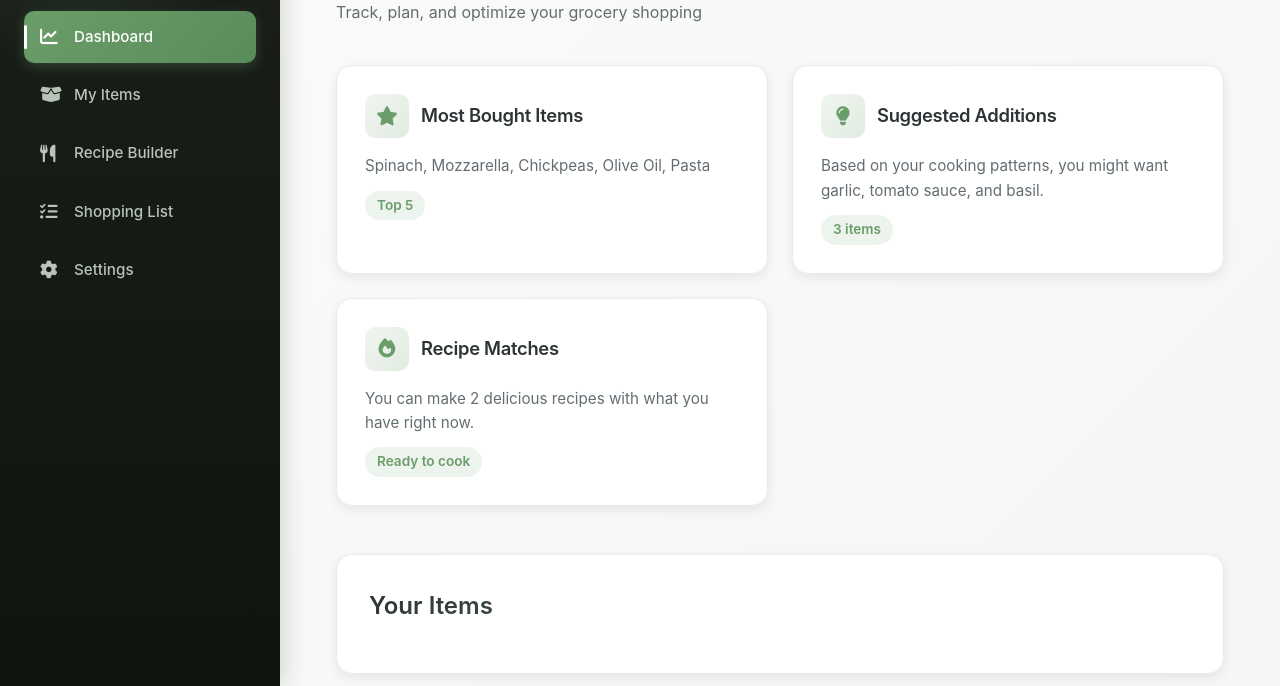
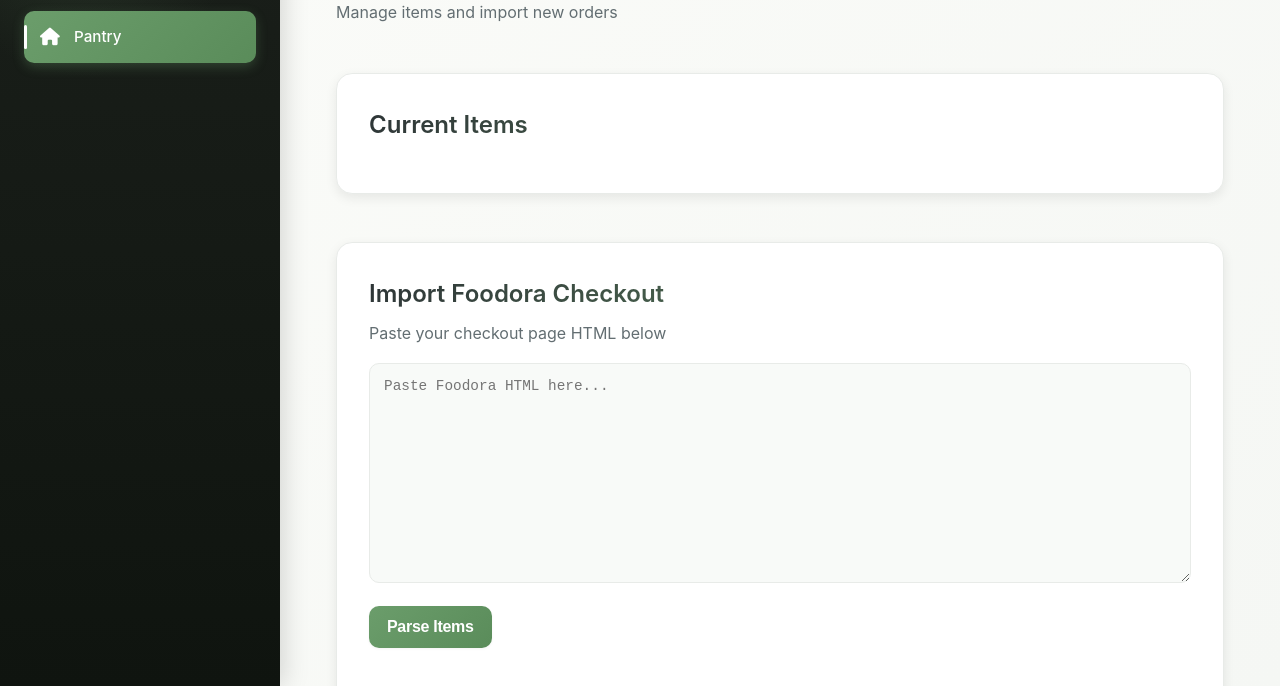
Before and after one commit to Christian-Gennari/shopping-list-assistant, a website built with Vite: page index.html in a window 1280 px wide. Shown: the part 114-800 px from the top of the page. Built offline with nearby package versions, Linux system fonts and the light colour scheme.

Commit message:
strip down UI

```diff
--- a/index.html
+++ b/index.html
@@ -1,4 +1,3 @@
-<!-- FILE: index.html -->
 <!DOCTYPE html>
 <html lang="en">
 
@@ -7,10 +6,7 @@
   <meta name="viewport" content="width=device-width, initial-scale=1.0">
   <title>GrocerAI – Your Shopping Companion</title>
 
-  <!-- Styles -->
   <link rel="stylesheet" href="src/style.css">
-
-  <!-- Icons -->
   <link rel="stylesheet" href="https://cdnjs.cloudflare.com/ajax/libs/font-awesome/6.5.0/css/all.min.css">
 </head>
 
@@ -23,24 +19,8 @@
 
       <nav>
         <a href="#" class="active">
-          <i class="fas fa-chart-line"></i>
-          <span>Dashboard</span>
-        </a>
-        <a href="#">
-          <i class="fas fa-box-open"></i>
-          <span>My Items</span>
-        </a>
-        <a href="#">
-          <i class="fas fa-utensils"></i>
-          <span>Recipe Builder</span>
-        </a>
-        <a href="#">
-          <i class="fas fa-list-check"></i>
-          <span>Shopping List</span>
-        </a>
-        <a href="#">
-          <i class="fas fa-cog"></i>
-          <span>Settings</span>
+          <i class="fas fa-home"></i>
+          <span>Pantry</span>
         </a>
       </nav>
     </aside>
@@ -48,45 +28,14 @@
     <!-- Main Content -->
     <main class="content">
 
-      <!-- Header -->
       <div class="content-header">
-        <h1>Your Pantry Overview</h1>
-        <p class="subtitle">Track, plan, and optimize your grocery shopping</p>
-      </div>
-
-      <!-- Dashboard Cards -->
-      <div class="cards">
-        <div class="card">
-          <div class="card-header">
-            <div class="card-icon"><i class="fas fa-star"></i></div>
-            <h3>Most Bought Items</h3>
-          </div>
-          <p>Spinach, Mozzarella, Chickpeas, Olive Oil, Pasta</p>
-          <span class="card-badge">Top 5</span>
-        </div>
-
-        <div class="card">
-          <div class="card-header">
-            <div class="card-icon"><i class="fas fa-lightbulb"></i></div>
-            <h3>Suggested Additions</h3>
-          </div>
-          <p>Based on your cooking patterns, you might want garlic, tomato sauce, and basil.</p>
-          <span class="card-badge">3 items</span>
-        </div>
-
-        <div class="card">
-          <div class="card-header">
-            <div class="card-icon"><i class="fas fa-fire"></i></div>
-            <h3>Recipe Matches</h3>
-          </div>
-          <p>You can make 2 delicious recipes with what you have right now.</p>
-          <span class="card-badge">Ready to cook</span>
-        </div>
+        <h1>Your Pantry</h1>
+        <p class="subtitle">Manage items and import new orders</p>
       </div>
 
       <!-- Pantry List -->
       <section class="pantry-section">
-        <h2>Your Items</h2>
+        <h2>Current Items</h2>
         <div id="pantry-items" class="pantry-list"></div>
       </section>
 
@@ -99,10 +48,8 @@
 
         <button id="parseButton" class="parse-btn">Parse Items</button>
 
-        <!-- Recent parsed results -->
         <div id="parsed-results" class="results"></div>
 
-        <!-- Export / Import Buttons -->
         <div class="import-export-container">
           <button id="exportBtn" class="parse-btn">Export Pantry</button>
           <input type="file" id="importFile" accept=".json">
@@ -112,7 +59,6 @@
     </main>
   </div>
 
-  <!-- Main app script -->
   <script type="module" src="/src/main.ts"></script>
 </body>
 
--- a/src/style.css
+++ b/src/style.css
@@ -149,90 +149,6 @@
 .subtitle {
   color: var(--text-light);
   font-size: 1rem;
-}
-
-/* DASHBOARD CARDS */
-.cards {
-  display: grid;
-  grid-template-columns: repeat(auto-fill, minmax(300px, 1fr));
-  gap: 24px;
-}
-
-.card {
-  background: var(--card-bg);
-  padding: 28px;
-  border-radius: var(--radius);
-  box-shadow: var(--shadow-md);
-  border: 1px solid var(--border);
-  transition: all 0.3s cubic-bezier(0.4, 0, 0.2, 1);
-  position: relative;
-  overflow: hidden;
-}
-
-.card::before {
-  content: '';
-  position: absolute;
-  top: 0;
-  left: 0;
-  right: 0;
-  height: 4px;
-  background: linear-gradient(90deg, var(--accent), var(--accent-hover));
-  transform: scaleX(0);
-  transform-origin: left;
-  transition: transform 0.3s ease;
-}
-
-.card:hover {
-  transform: translateY(-4px);
-  box-shadow: var(--shadow-lg);
-  border-color: var(--accent);
-}
-
-.card:hover::before {
-  transform: scaleX(1);
-}
-
-.card-header {
-  display: flex;
-  align-items: center;
-  gap: 12px;
-  margin-bottom: 16px;
-}
-
-.card-icon {
-  width: 44px;
-  height: 44px;
-  background: linear-gradient(135deg, rgba(107, 157, 107, 0.1), rgba(107, 157, 107, 0.2));
-  border-radius: var(--radius-sm);
-  display: flex;
-  align-items: center;
-  justify-content: center;
-  color: var(--accent);
-  font-size: 1.2rem;
-}
-
-.card h3 {
-  font-size: 1.15rem;
-  font-weight: 600;
-  color: var(--text);
-  letter-spacing: -0.3px;
-}
-
-.card p {
-  color: var(--text-light);
-  font-size: 0.95rem;
-  line-height: 1.6;
-}
-
-.card-badge {
-  display: inline-block;
-  background: rgba(107, 157, 107, 0.12);
-  color: var(--accent);
-  padding: 4px 12px;
-  border-radius: 20px;
-  font-size: 0.85rem;
-  font-weight: 600;
-  margin-top: 12px;
 }
 
 /* SCROLLBAR */
```
